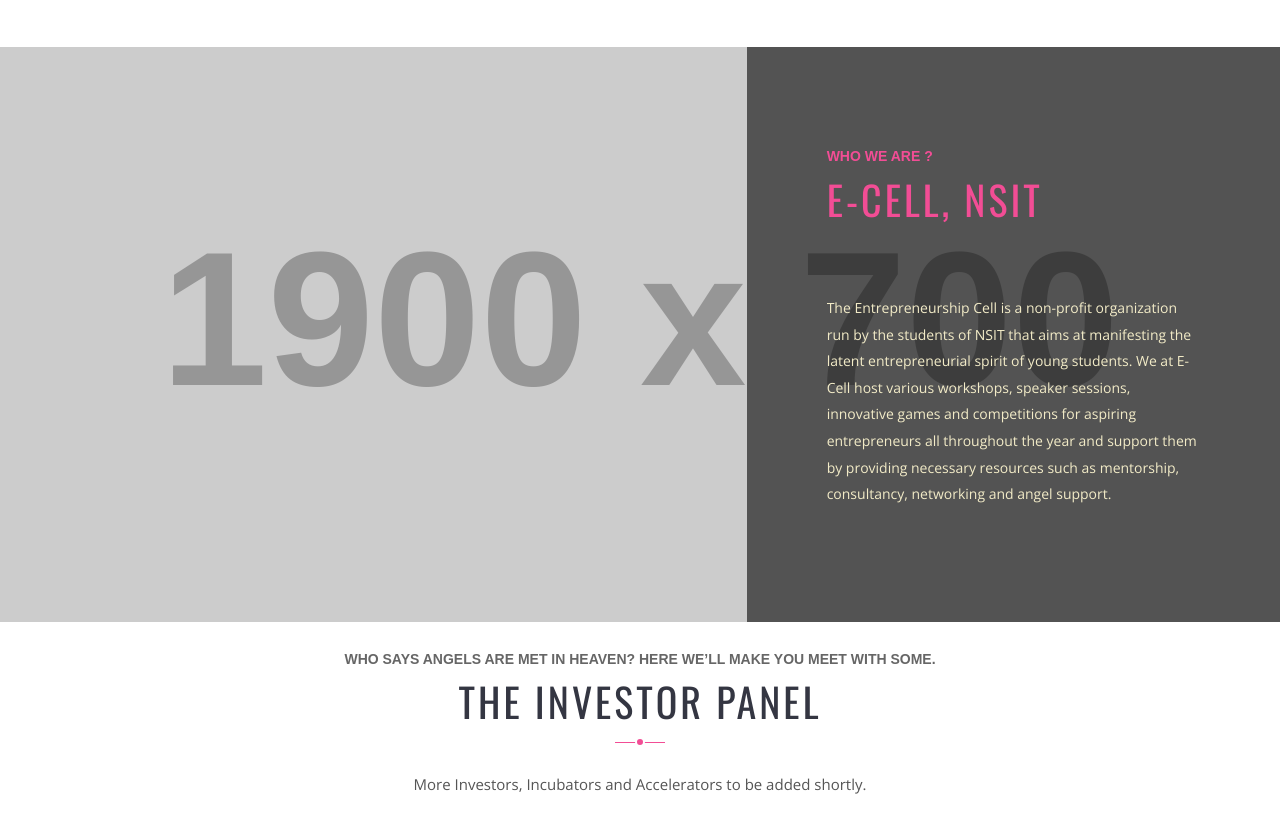
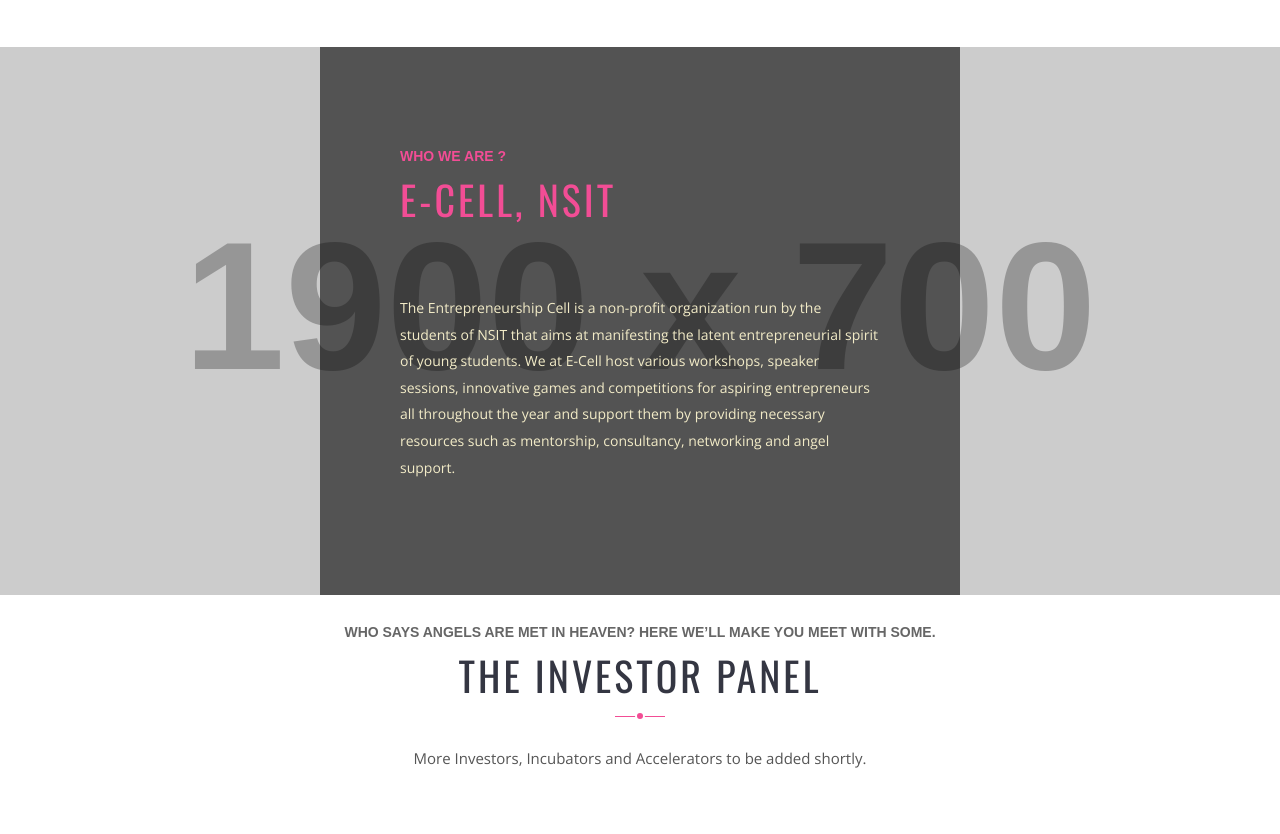
Before and after one commit to Kartikaggarwal98/esummit_nsit_iitb, a plain HTML site: page index.html in a window 1280 px wide. Shown: the part 1139-1973 px from the top of the page. Drawn offline with nearby package versions, Linux system fonts and the light colour scheme; some packages are replaced by stand-ins of ours; placeholder pictures from the web are drawn by us; files whose address does not match are found by name; a web font is replaced by a local one.

Commit message:
who we are

```diff
--- a/index.html
+++ b/index.html
@@ -196,11 +196,11 @@
         <div class="image-bg bg-fixed bg-no-repeat bg-cover bg-pos-50-50" data-background="images/books.jpg"></div>
         <div class="container-fluid">
             <div class="row">
-                <div class="col-md-7 no-padding">
+                <div class="col-md-3 no-padding">
                     <img src="images/ecell.jpg" alt="Off Page Images" class="no-display visible-767 img-responsive" height="755" width="1920">
                 </div>
                 <!-- col -->
-                <div class="col-md-5 no-padding bg-semi-dark mh5" data-animation="bounceInUp">
+                <div class="col-md-6 no-padding bg-semi-dark mh5" data-animation="bounceInUp">
                     <div class="who-we-are-block padding-x-x-large">
                         <!-- Title And Description Section -->
                         <div class="title-description small-title white-title  margin-x-large-bottom no-padding">
@@ -219,6 +219,9 @@
                         <!-- Ends About Us Slider -->
                     </div>
                     <!-- Who We Are Block -->
+                </div>
+                <div class="col-md-3 no-padding">
+                    <img src="images/ecell.jpg" alt="Off Page Images" class="no-display visible-767 img-responsive" height="755" width="1920">
                 </div>
                 <!-- col -->
             </div>
```
